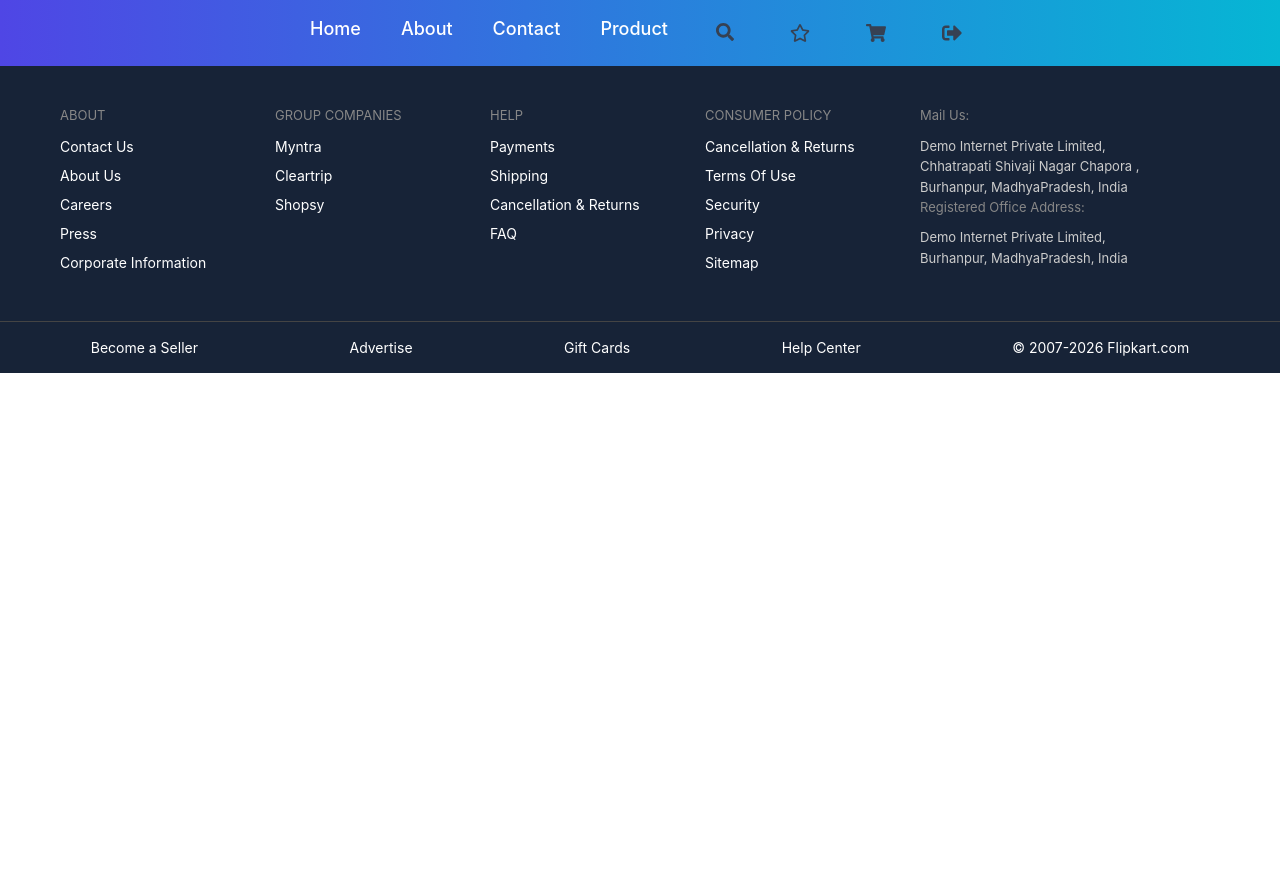
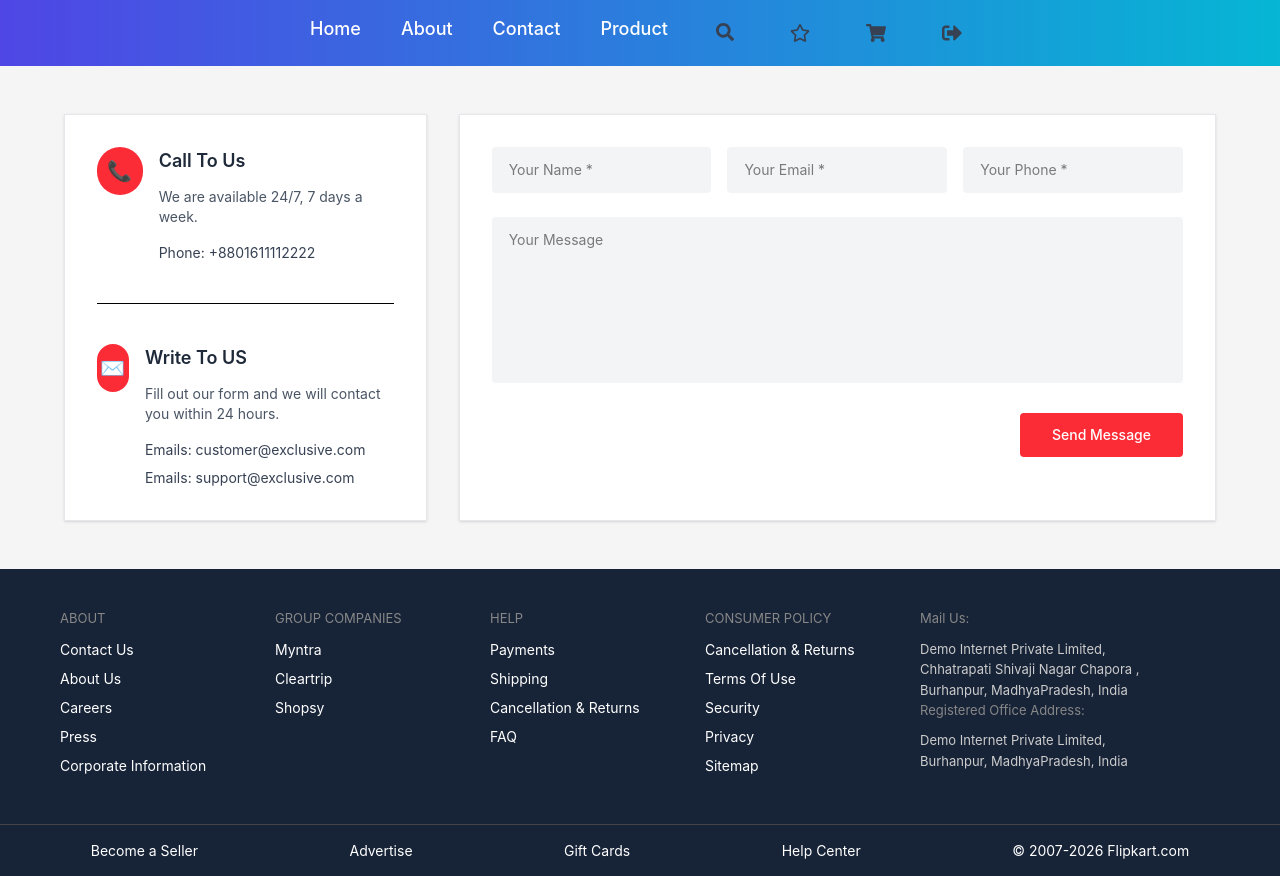
Before and after one commit to premkumarsavale12/Product_cart, a React (Vite) app in the folder front-end/: page /contact in a window 1280 px wide. Before the commit the page ends 800 px from the top, so only its background shows below. Built offline with nearby package versions, Linux system fonts and the light colour scheme; no server answers; sample sign-in values are in the browser's storage.

Commit message:
Added Some Changes

```diff
--- a/front-end/src/App.jsx
+++ b/front-end/src/App.jsx
@@ -13,6 +13,7 @@ import ProductFilter from './ProductFilter';
 import About from './About';
 import Login from './Login';
 import Latest_Sales from './Latest_Sales';
+import Contact from './Contact';
 
 const App = () => {
   const isAuthenticated = !!localStorage.getItem("token");
@@ -36,7 +37,7 @@ const App = () => {
                       <Route path="/" element={
                         <>
                           <Slider />
-                            <Latest_Sales />
+                          <Latest_Sales />
                           <Product />
 
                         </>
@@ -48,6 +49,7 @@ const App = () => {
                       <Route path="/productfilter" element={<ProductFilter />} />
                       <Route path="/productfilter/:id" element={<ProductFilter />} />
                       <Route path='/about' element={<About />} />
+                      <Route path='/contact' element={<Contact />} />
                     </Routes>
                     <Footer />
                   </>
--- /dev/null
+++ b/front-end/src/Contact.jsx
@@ -0,0 +1,153 @@
+import React, { useState } from "react";
+import axios from "axios"
+
+const Contact = () => {
+
+    const [formdata, setFormData] = useState({
+        name: "",
+        email: "",
+        phone: "",
+        message: "",
+
+    })
+
+    const handleSubmit = async (e) => {
+
+        debugger;
+
+        e.preventDefault();
+        try {
+            const res = await axios.post("http://localhost:5000/api/contact/add", formdata);
+            console.log(res.data);
+            alert("data Submitted SuccessFully....");
+
+        }
+        catch (err) {
+
+            console.log(err);
+
+        }
+
+    }
+
+    const handleChange = (e) => {
+        const { name, value } = e.target;
+
+        setFormData((prev) => ({
+            ...prev,
+            [name]: value,
+        }));
+    };
+
+    return (
+        <div className="bg-[#f5f5f5] py-12 px-4">
+            <div className="max-w-6xl mx-auto grid grid-cols-1 md:grid-cols-3 gap-8">
+
+                {/* Left Contact Info */}
+                <div className="bg-white shadow-sm border border-gray-200 p-8">
+
+                    {/* Call Us */}
+                    <div className="flex items-start gap-4 mb-10">
+                        <div className="w-12 h-12 flex items-center justify-center rounded-full bg-red-500 text-white text-xl">
+                            📞
+                        </div>
+
+                        <div>
+                            <h3 className="text-lg font-semibold text-gray-800 mb-3">
+                                Call To Us
+                            </h3>
+
+                            <p className="text-sm text-gray-600 mb-4">
+                                We are available 24/7, 7 days a week.
+                            </p>
+
+                            <p className="text-sm text-gray-700">
+                                Phone: +8801611112222
+                            </p>
+                        </div>
+                    </div>
+
+                    <hr className="mb-10" />
+
+                    {/* Write To Us */}
+                    <div className="flex items-start gap-4">
+                        <div className="w-12 h-12 flex items-center justify-center rounded-full bg-red-500 text-white text-xl">
+                            ✉️
+                        </div>
+
+                        <div>
+                            <h3 className="text-lg font-semibold text-gray-800 mb-3">
+                                Write To US
+                            </h3>
+
+                            <p className="text-sm text-gray-600 mb-4">
+                                Fill out our form and we will contact you within 24 hours.
+                            </p>
+
+                            <p className="text-sm text-gray-700 mb-2">
+                                Emails: customer@exclusive.com
+                            </p>
+
+                            <p className="text-sm text-gray-700">
+                                Emails: support@exclusive.com
+                            </p>
+                        </div>
+                    </div>
+                </div>
+
+                {/* Right Contact Form */}
+                <div className="md:col-span-2 bg-white shadow-sm border border-gray-200 p-8">
+
+                    {/* Inputs */}
+                    <div className="grid grid-cols-1 md:grid-cols-3 gap-4 mb-6">
+                        <input
+                            type="text"
+                            placeholder="Your Name *"
+                            name="name"
+                            value={formdata.name}
+                            onChange={handleChange}
+                            className="w-full bg-gray-100 px-4 py-3 outline-none border border-transparent focus:border-red-400 rounded-sm text-sm"
+                        />
+
+                        <input
+                            type="email"
+                            placeholder="Your Email *"
+                            name="email"
+                            onChange={handleChange}
+                            value={formdata.email}
+                            className="w-full bg-gray-100 px-4 py-3 outline-none border border-transparent focus:border-red-400 rounded-sm text-sm"
+                        />
+
+                        <input
+                            type="text"
+                            placeholder="Your Phone *"
+                            name="phone"
+                            onChange={handleChange}
+                            value={formdata.phone}
+                            className="w-full bg-gray-100 px-4 py-3 outline-none border border-transparent focus:border-red-400 rounded-sm text-sm"
+                        />
+                    </div>
+
+                    {/* Textarea */}
+                    <textarea
+                        rows="7"
+                        placeholder="Your Message"
+                        name="message"
+                        onChange={handleChange}
+                        value={formdata.message}
+                        className="w-full bg-gray-100 px-4 py-3 outline-none border border-transparent focus:border-red-400 rounded-sm text-sm resize-none mb-6"
+                    ></textarea>
+
+                    {/* Button */}
+                    <div className="flex justify-end">
+                        <button className="bg-red-500 hover:bg-red-600 transition text-white px-8 py-3 rounded-sm text-sm font-medium" onClick={handleSubmit}>
+                            Send Message
+                        </button>
+                    </div>
+                </div>
+            </div>
+        </div>
+    );
+};
+
+export default Contact;
--- a/front-end/src/Navbar.jsx
+++ b/front-end/src/Navbar.jsx
@@ -61,8 +61,9 @@ const Navbar = () => {
                 )}
                 <li className="nav-item"><Link to="/">Home</Link></li>
                 <li className="nav-item"><Link to="/about">About</Link></li>
-                <li className="nav-item">Contact</li>
+                <li className="nav-item"><Link to="/contact">Contact</Link> </li>
                 <li className="nav-item"><Link to="/productfilter">Product</Link></li>
+
 
                 <button
                     className="p-2 hover:bg-gray-100 rounded-full transition-colors hidden sm:flex"
```
